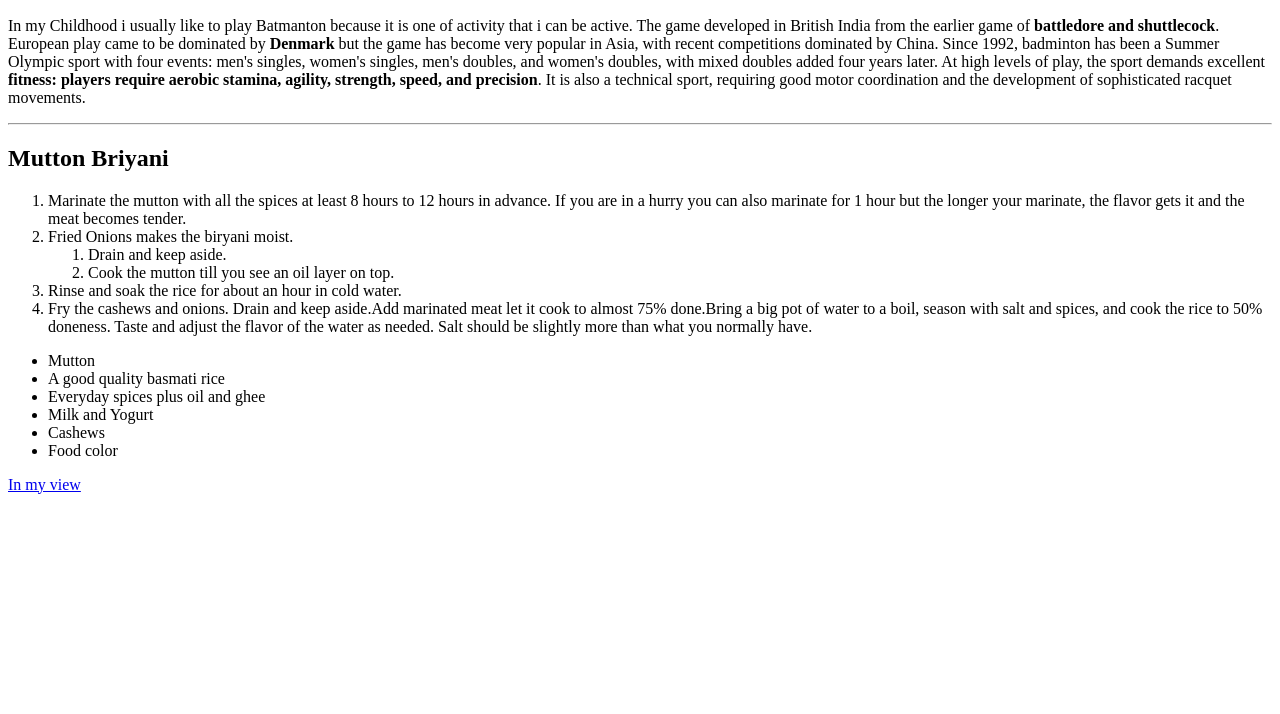
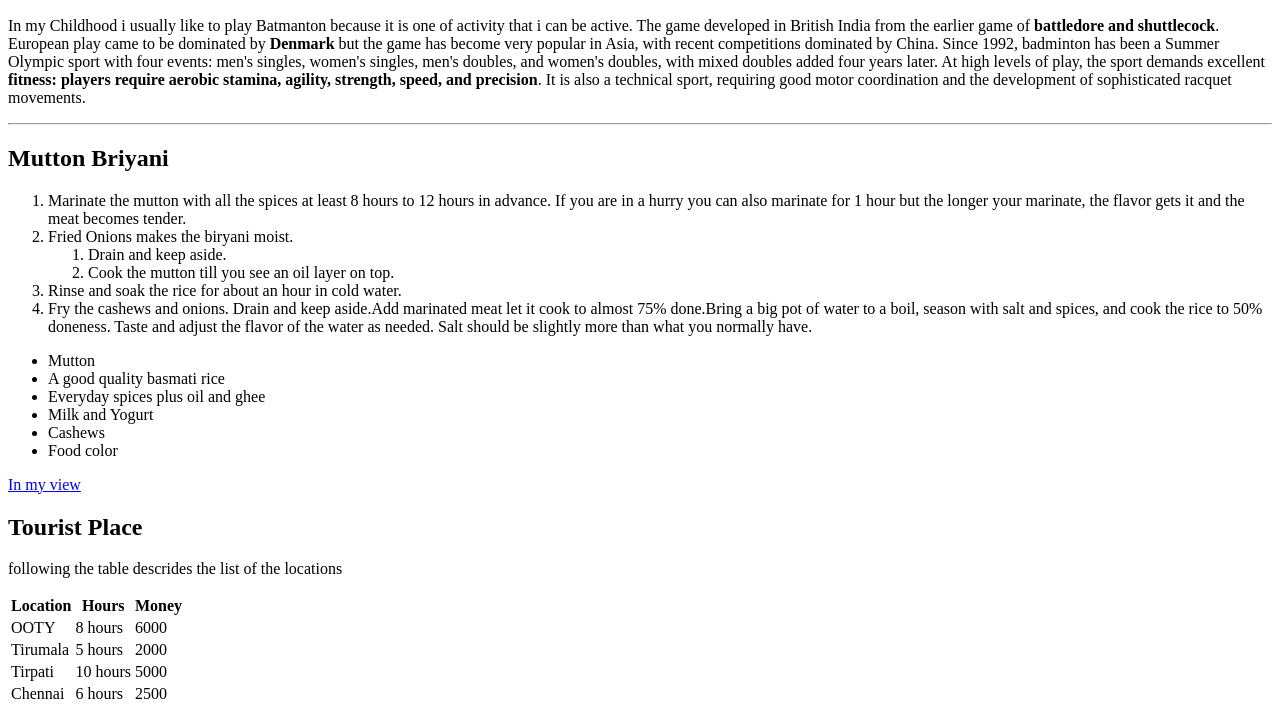
Before and after one commit to 44-563-Web-Apps-S21/webapps-s21-assignment-3-sarvepallibalu04, a plain HTML site: page index.html in a window 1280 px wide. Shown: the part 110-824 px from the top of the page. Before the commit the page ends 800 px from the top, so only its background shows below. Drawn offline with Linux system fonts and the light colour scheme.

Commit message:
Added table

```diff
--- a/index.html
+++ b/index.html
@@ -39,4 +39,36 @@
     <li>Food color</li>
   </ul>
   <a href="aboutme.html" >In my view</a>
+
+  <h2>Tourist Place</h2>
+
+<p>following the table descrides the list of the locations</p>
+
+<table >
+    <tr>
+      <th>Location</th>
+      <th>Hours</th>
+      <th>Money</th>
+    </tr>
+    <tr>
+      <td>OOTY</td>
+      <td>8 hours</td>
+      <td>6000</td>
+    </tr>
+    <tr>
+      <td>Tirumala</td>
+      <td> 5 hours</td>
+      <td>2000</td>
+    </tr>
+    <tr>
+        <td>Tirpati</td>
+        <td>10 hours</td>
+        <td>5000</td>
+      </tr>
+      <tr>
+        <td>Chennai</td>
+        <td>6 hours</td>
+        <td>2500</td>
+      </tr>
+  </table>
 </html>
```
Also changed, not shown: aboutme.html (+1 -0 lines).
